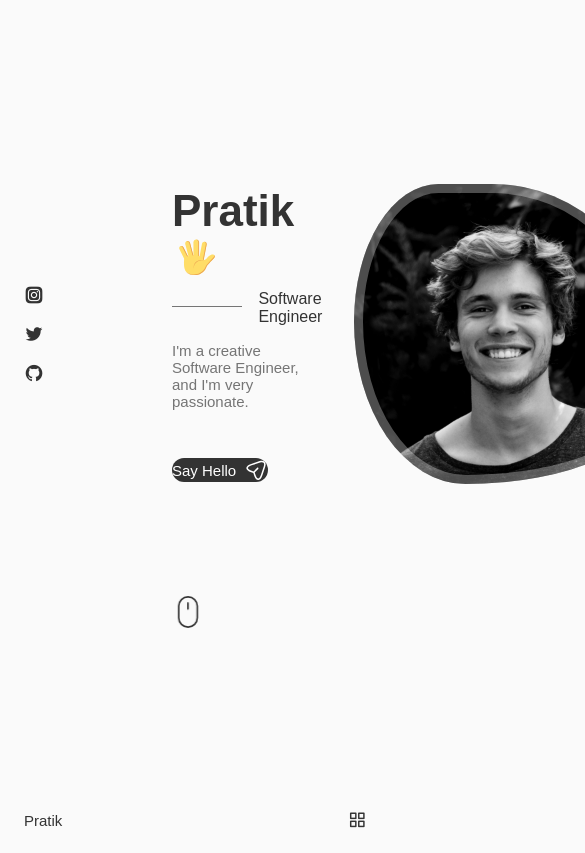
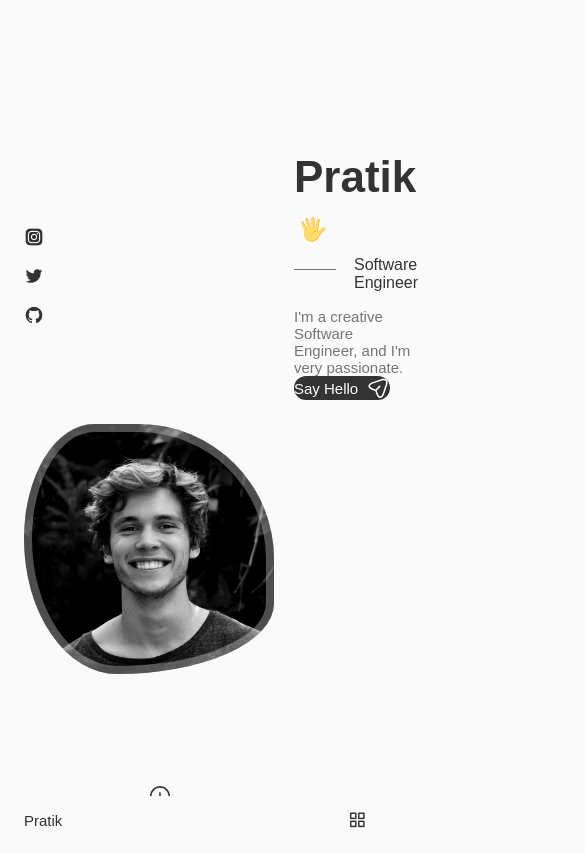
Before and after one commit to prpr4667/my-portfolio, a React (Create React App) app: page / in a window 390 px wide. Shown: the top 853 px of the page, 585 px wide, since content can reach past the window. Built offline with nearby package versions, Linux system fonts and the light colour scheme.

Commit message:
responsive for large devices

```diff
--- a/src/components/home/Home.css
+++ b/src/components/home/Home.css
@@ -101,3 +101,67 @@
     transform: translateY(3.75rem);
   }
 }
+
+.home__scroll-name {
+  color: var(--title-color);
+  font-weight: var(--font-medium);
+  margin-right: var(--mb-0-25);
+  margin-left: 2px;
+}
+
+.home__scroll-arrow {
+  font-size: 1.25rem;
+  color: var(--text-color);
+}
+
+/* breakpoints */
+/* large devices */
+@media screen and (max-width: 992px) {
+  .home__content {
+    grid-template-columns: 100px repeat(2, 1fr);
+    column-gap: 1.25rem;
+  }
+
+  .home__hand {
+    width: 26px;
+    height: 26px;
+  }
+
+  .home__subtitle {
+    padding-left: 3.75rem;
+    margin-bottom: var(--mb-1);
+  }
+
+  .home__subtitle::before {
+    width: 42px;
+    top: 0.8rem;
+  }
+
+  .home__description {
+    max-width: initial;
+    margin-bottom: var(--mb-2-25);
+  }
+
+  .home__img {
+    width: 250px;
+    height: 250px;
+    box-shadow: inset 0 0 0 8px rgb(255 255 255 / 30%);
+  }
+
+  .home__scroll {
+    margin-left: 7.5rem;
+  }
+}
+/* medium devices */
+@media screen and (max-width: 768px) {
+  .home__content {
+    grid-template-columns: 0.5fr 3fr;
+    padding-top: 3.5rem;
+  }
+}
+
+@media screen and (max-width: 576px) {
+}
+/* small devices */
+@media screen and (max-width: 350px) {
+}
--- a/src/components/home/ScrollDown.jsx
+++ b/src/components/home/ScrollDown.jsx
@@ -39,6 +39,8 @@ const ScrollDown = () => {
                   }}
                 ></path>
               </svg>
+            <span className="home__scroll-name">Scroll Down</span>
+            <i class="uil uil-angle-double-down home__scroll-arrow"></i>
         </a>
     </div>
   )
```
